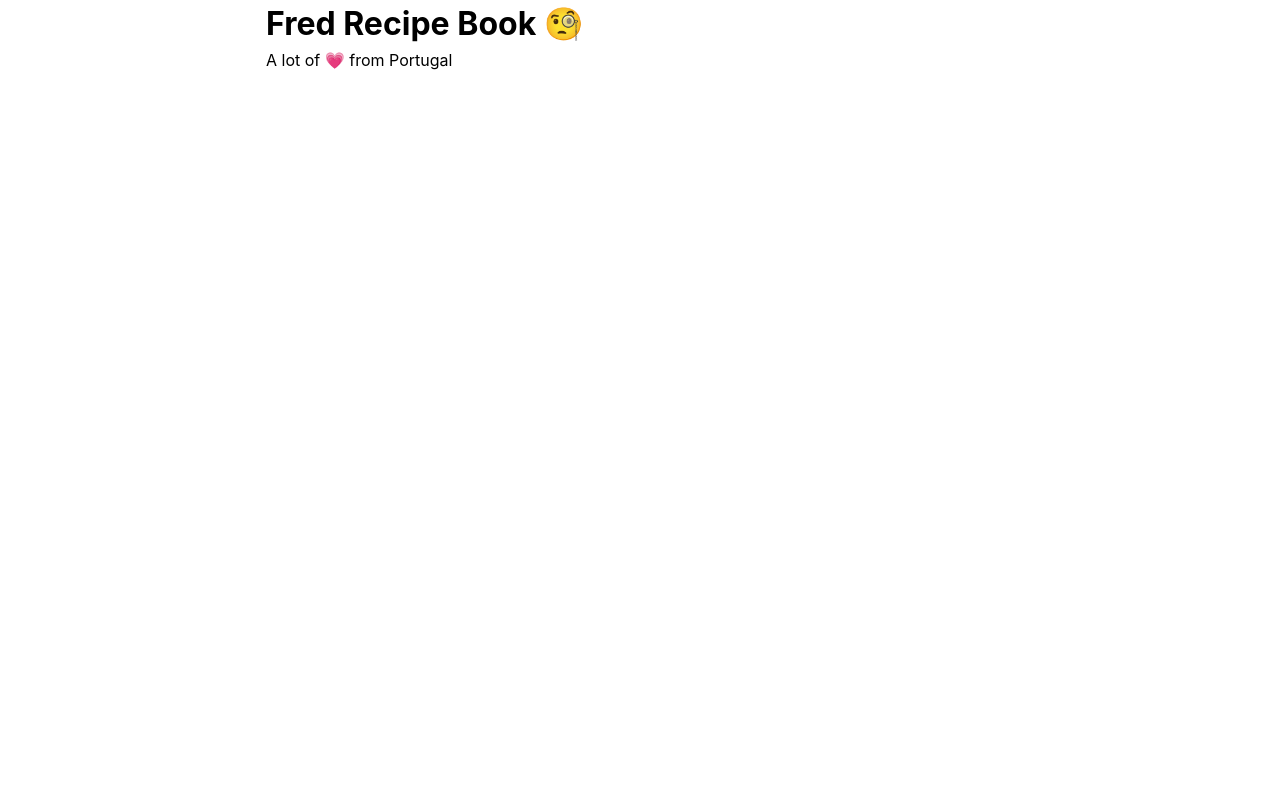
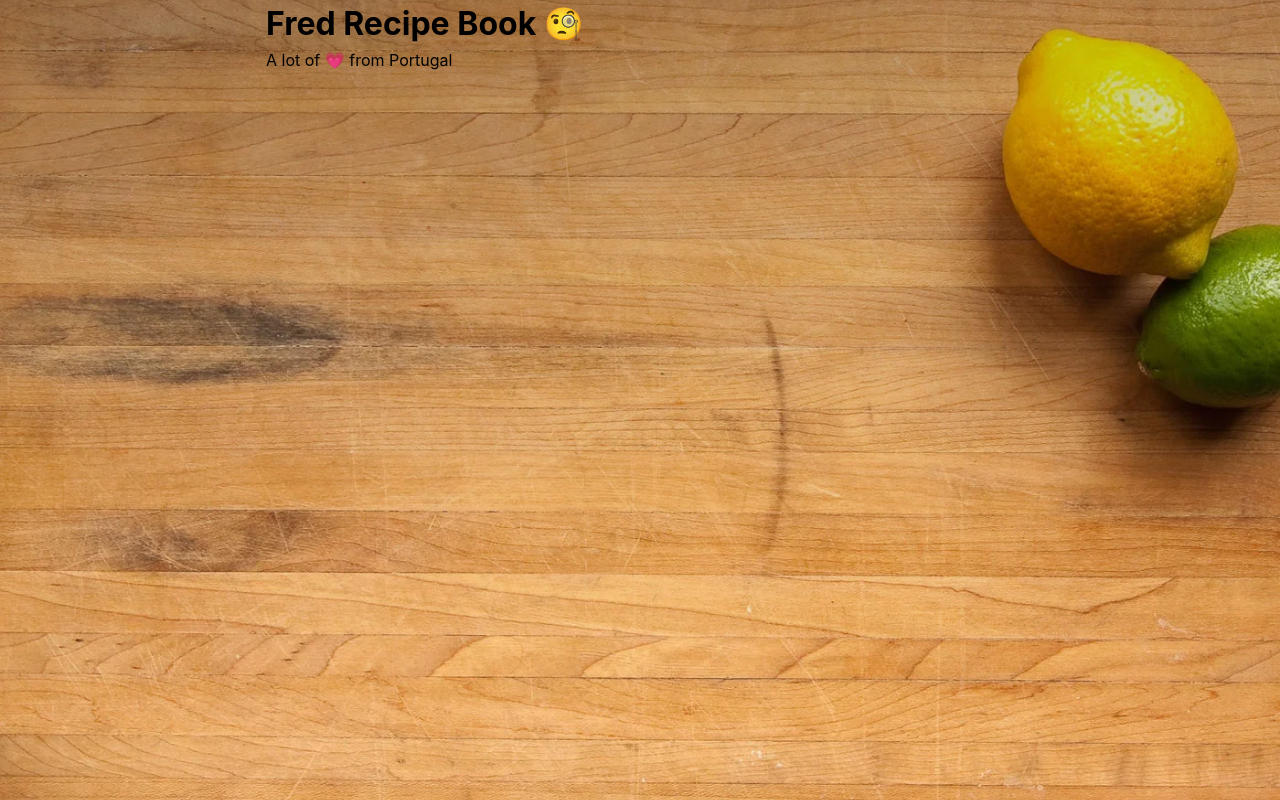
Before and after one commit to FredericoSilva015/recipe-book, a Gatsby site: page / in a window 1280 px wide. Built offline with nearby package versions, Linux system fonts and the light colour scheme; Gatsby itself is replaced by a stand-in of ours.

Commit message:
added background to body

```diff
--- a/src/style/_variable.scss
+++ b/src/style/_variable.scss
@@ -13,6 +13,11 @@
 $h3: 20px;
 $p: 16px;
 
+// spacing
+$small: 10px;
+$medium: 20px;
+$large: 30px;
+
 // Colors
 $blue: #5454e2;
 $grey-light: #e0d8d8;
--- a/src/style/global.scss
+++ b/src/style/global.scss
@@ -26,3 +26,10 @@
     width: 100%;
   }
 }
+
+body {
+  background-image: url('../images/cooking_table.webp');
+  background-position: center;
+  background-repeat: no-repeat;
+  background-size: cover;
+}
```
Also changed, not shown: src/images/cooking_table.webp (added).
